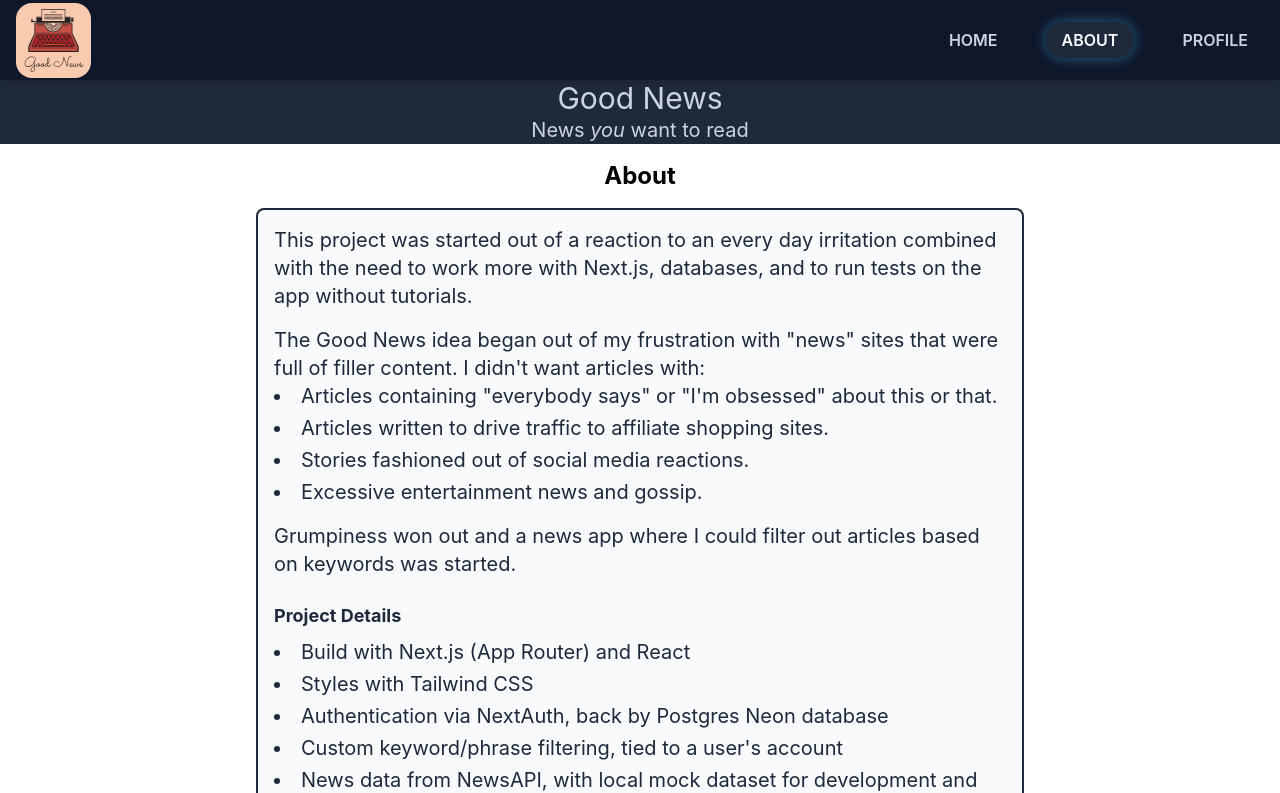
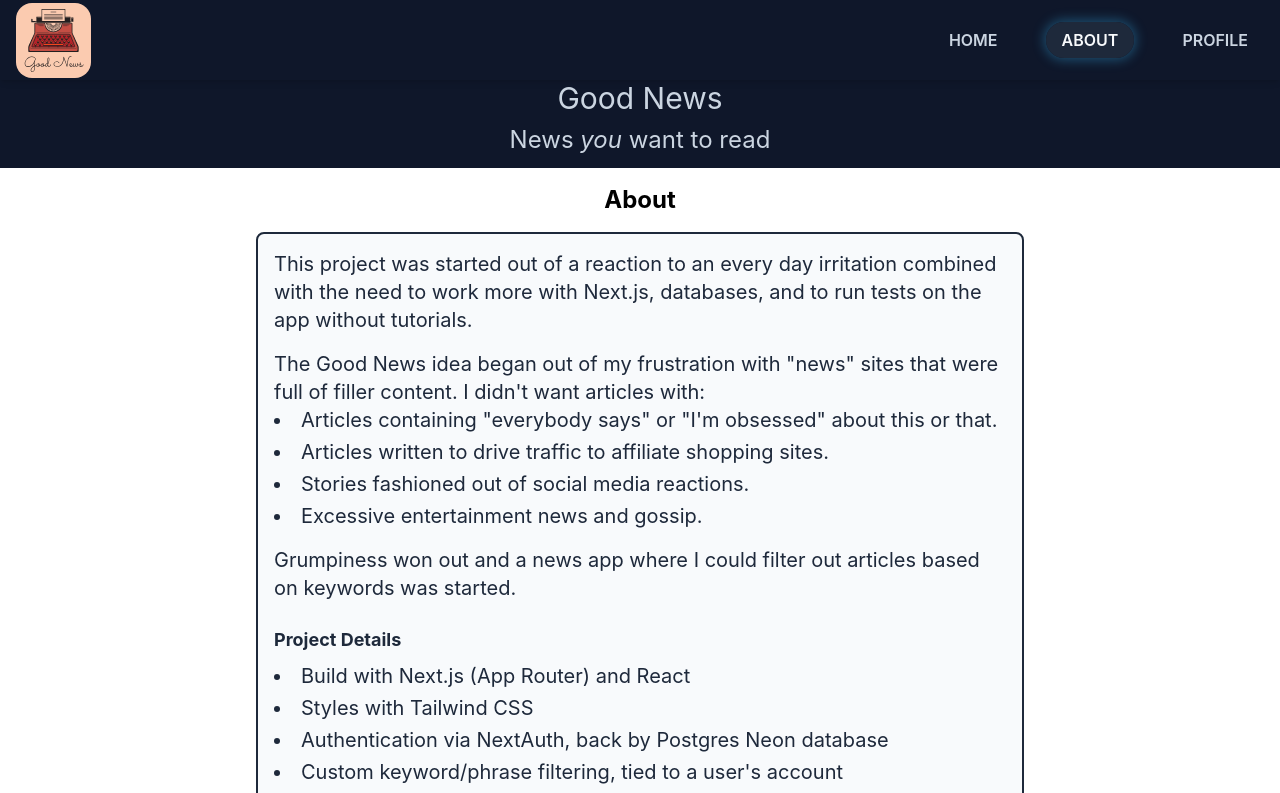
Before and after one commit to amy-maria/goodnews, a Next.js app: page /about in a window 1280 px wide. Shown: the top 793 px of the page. Built offline with nearby package versions, Linux system fonts and the light colour scheme.

Commit message:
removed local db and restored API calls to news source, minor color changes

```diff
--- a/app/components/Hero.tsx
+++ b/app/components/Hero.tsx
@@ -3,11 +3,11 @@ export default function Hero() {
     <section
       aria-label='Introduction'
       className='flex justify-center items-center '>
-      <div className='bg-dark-elevated bg-center bg-cover bg-no-repeat w-full h-auto relative'>
+      <div className='bg-dark bg-center bg-cover bg-no-repeat w-full h-auto relative'>
         <div className='w-full h-full flex justify-center '>
           <span className='text-muted text-center'>
-            <h1 className='text-3xl'>Good News</h1>
-            <p className='text-xl'>
+            <h1 className='text-3xl mb-2'>Good News</h1>
+            <p className='text-2xl mb-3'>
               News <i>you</i> want to read
             </p>
           </span>
--- a/app/components/NewsCard.tsx
+++ b/app/components/NewsCard.tsx
@@ -45,7 +45,6 @@ const NewsCard: React.FC<NewsCardProps> = ({
             <img
               src={urlToImage}
               alt={title}
-              fill
               className='object-cover'
               onError={handleImageError}
               sizes='(max-width: 768px) 100vw, (max-width:1024px) 50vw, 33vw'
--- a/app/newspage/NewsPage.tsx
+++ b/app/newspage/NewsPage.tsx
@@ -26,17 +26,27 @@ const NewsPage = () => {
   const [loading, setLoading] = useState(true);
   const [selectedArticle, setSelectedArticle] = useState<Article | null>(null);
 
+  const MIN_LOADING_MS = 500;
   useEffect(() => {
+    const start = Date.now();
     const getNewsData = async () => {
       try {
         const data = await fetchArticles();
         //getExcludedWords(data);
         setNewsData(data.articles);
-        setLoading(false);
+        //setLoading(false);
         //console.log(data);
       } catch (error) {
         console.error('Error fetching data:', error);
-        setLoading(false);
+        //setLoading(false);
+      } finally {
+        const elapsed = Date.now() - start;
+        const remaining = MIN_LOADING_MS - elapsed;
+        if (remaining > 0) {
+          setTimeout(() => setLoading(false), remaining);
+        } else {
+          setLoading(false);
+        }
       }
     };
     getNewsData();
```
